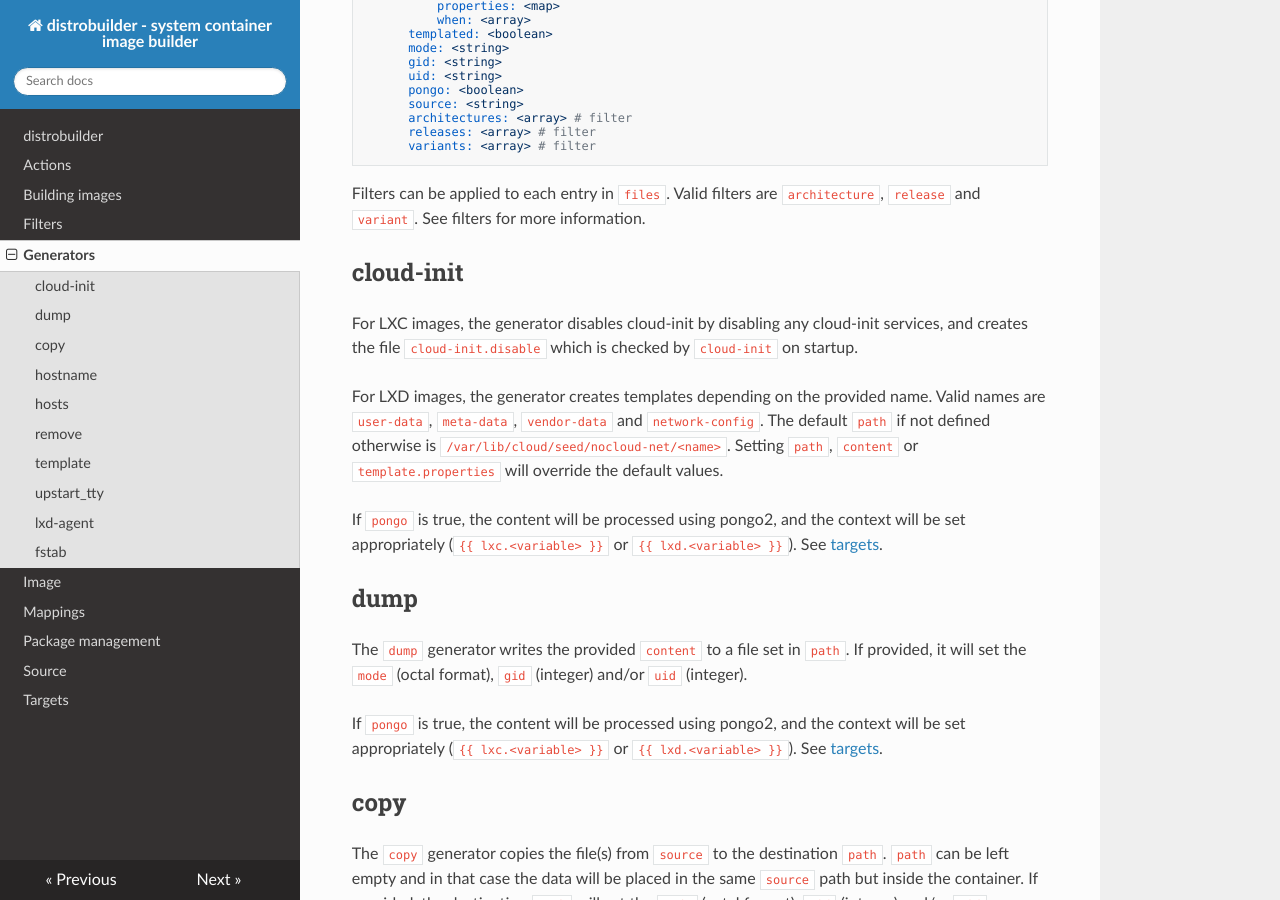
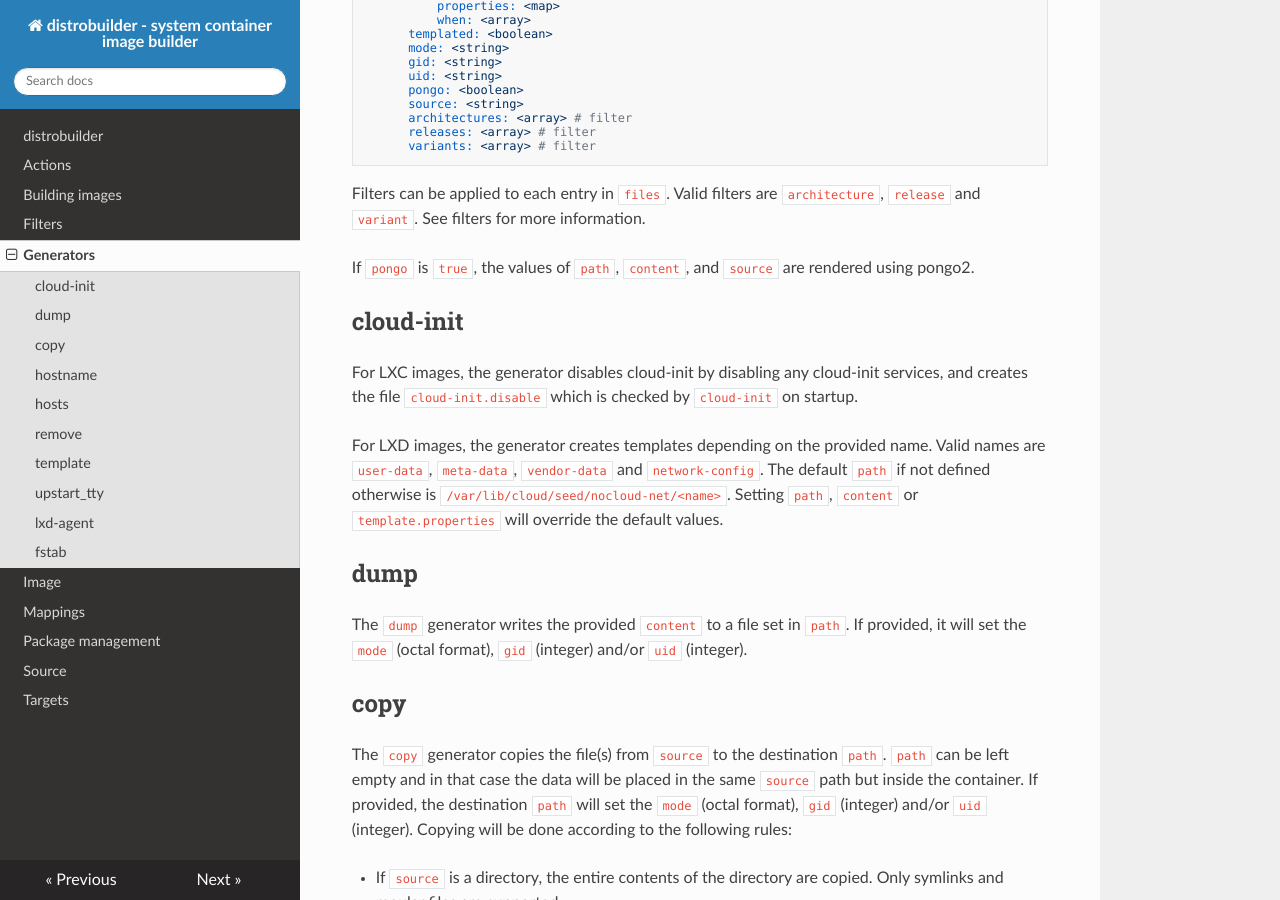
Before and after one commit to lxc/distrobuilder, an MkDocs documentation site: the page built from doc/generators.md, in a window 1280 px wide and 900 px high, scrolled down 619 px. Built offline with MkDocs 1.6.1, drawn with Linux system fonts in a browser that asks for light colours; nearby versions of some CDN libraries; some of the changed text lies outside the part shown.

Commit message:
doc: Mention general pongo support
Signed-off-by: Thomas Hipp <thomas.hipp@canonical.com>

```diff
--- a/doc/generators.md
+++ b/doc/generators.md
@@ -40,6 +40,8 @@ Filters can be applied to each entry in `files`.
 Valid filters are `architecture`, `release` and `variant`.
 See filters for more information.
 
+If `pongo` is `true`, the values of `path`, `content`, and `source` are rendered using pongo2.
+
 ## cloud-init
 
 For LXC images, the generator disables cloud-init by disabling any cloud-init services, and creates the file `cloud-init.disable` which is checked by `cloud-init` on startup.
@@ -49,16 +51,10 @@ Valid names are `user-data`, `meta-data`, `vendor-data` and `network-config`.
 The default `path` if not defined otherwise is `/var/lib/cloud/seed/nocloud-net/<name>`.
 Setting `path`, `content` or `template.properties` will override the default values.
 
-If `pongo` is true, the content will be processed using pongo2, and the context will be set appropriately (`{{ lxc.<variable> }}` or `{{ lxd.<variable> }}`).
-See  [targets](targets.md).
-
 ## dump
 
 The `dump` generator writes the provided `content` to a file set in `path`.
 If provided, it will set the `mode` (octal format), `gid` (integer) and/or `uid` (integer).
-
-If `pongo` is true, the content will be processed using pongo2, and the context will be set appropriately (`{{ lxc.<variable> }}` or `{{ lxd.<variable> }}`).
-See  [targets](targets.md).
 
 ## copy
 
@@ -109,9 +105,6 @@ The `when` key can be one or more of:
 * copy (run when a container is created from an existing one)
 * start (run every time the container is started)
 
-If `pongo` is true, the content will be processed using pongo2, and the context will be set appropriately (`{{ lxc.<variable> }}` or `{{ lxd.<variable> }}`).
-See  [targets](targets.md).
-
 See [LXD image format](https://lxd.readthedocs.io/en/latest/image-handling/#image-format) for more.
 
 ## upstart_tty
```
